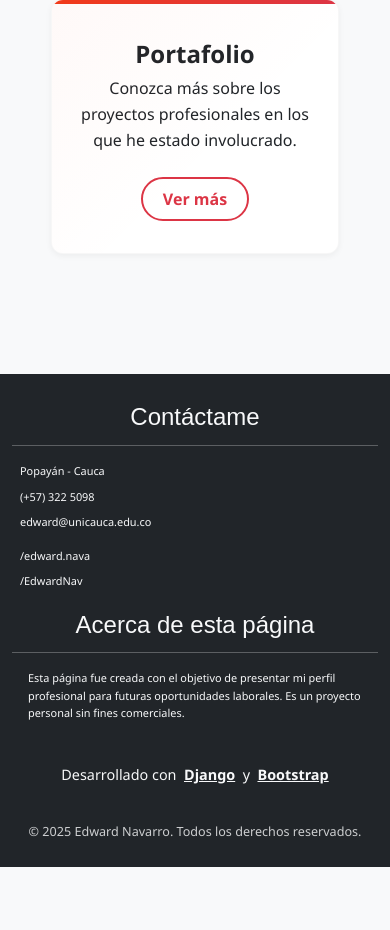
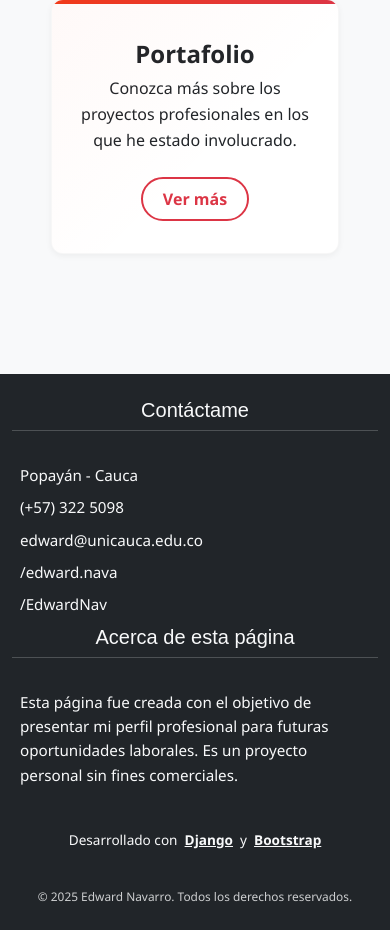
Before and after one commit to EdwardNavarroAs/portafolio, a Django app: page / in a window 390 px wide. Shown: the part 1709-2639 px from the top of the page. Before the commit the page ends 2576 px from the top, so only its background shows below. Run offline with Django 5.2, Linux system fonts and the light colour scheme.

Commit message:
corrigiento estilos del footer

```diff
--- a/miweb/static/css/base.css
+++ b/miweb/static/css/base.css
@@ -1,11 +1,23 @@
 /* --- Estilos base globales --- */
+html, body {
+    height: 100%; /* Necesario para que flex funcione a pantalla completa */
+    margin: 0;
+    padding: 0;
+}
+
 body {
+    display: flex;
+    flex-direction: column;
+    min-height: 100vh;
+
     font-family: 'Segoe UI', Roboto, Inter, sans-serif;
     line-height: 1.6;
     background-color: #f8f9fa;
     color: #212529;
-    margin: 0;
-    padding: 0;
+}
+
+main {
+    flex: 1; /* Esto hace que el contenido ocupe todo el espacio disponible */
 }
 
 h1, h2, h3, h4 {
@@ -16,6 +28,7 @@ h1, h2, h3, h4 {
 p {
     margin-bottom: 1rem;
 }
+
 
 /*estilos de los botones*/
 .btn-outline-danger {
--- a/miweb/static/css/footer.css
+++ b/miweb/static/css/footer.css
@@ -1,93 +1,93 @@
-/* Estilo general del footer */
+/* ======= ESTILOS GENERALES DEL FOOTER ======= */
 .footer {
-  margin-top: 2em;
   background-color: #0b1011;
-  color: #FFFFFF;
+  color: #ffffff;
   font-family: 'Segoe UI', Roboto, Inter, sans-serif;
-  padding-top: 2rem;
-  padding-bottom: 1rem;
+  padding: 2rem 0 1.5rem;
+  margin-top: auto;
 }
 
-/* Contenedor principal de contacto y acerca */
+/* Estructura de secciones */
 .footer-contact,
 .footer-about {
   display: flex;
   flex-direction: column;
   justify-content: flex-start;
-  height: 100%;
+  gap: 1rem;
 }
 
 /* Subtítulos */
 .footer-subtitle {
   font-family: 'Montserrat', sans-serif;
   text-align: center;
-  font-size: 4vmin;
-  border-bottom: 1px solid #ffffff44;
+  font-size: clamp(1.2rem, 2.5vw, 1.6rem);
+  border-bottom: 1px solid #ffffff33;
   padding-bottom: 0.5rem;
   margin-bottom: 1rem;
-  min-height: 3rem;
   display: flex;
+  justify-content: center;
   align-items: center;
-  justify-content: center;
 }
 
-/* Sección de contacto */
+/* Lista de contacto */
 .footer-contact__list {
   display: flex;
   flex-wrap: wrap;
   justify-content: space-between;
+  gap: 1rem;
 }
 
 .footer-contact ul {
-  width: 48%;
   list-style: none;
   padding-left: 0;
-  margin-bottom: 1rem;
+  margin: 0;
+  width: 48%;
 }
 
 .footer-contact li {
-  margin-bottom: 8px;
-  font-size: 2.8vmin;
+  margin-bottom: 0.5rem;
+  font-size: 0.95rem;
 }
 
 .footer-contact i {
-  margin-right: 6px;
+  margin-right: 8px;
+  color: #f5593d;
 }
 
 .footer-contact a {
   color: inherit;
   text-decoration: none;
   transition: color 0.3s ease;
-  cursor: auto;
 }
 
 .footer-contact a:hover {
-  color: #F5593D;
-  cursor: pointer;
+  color: #f5593d;
+  text-decoration: underline;
 }
 
-/* Sección "Acerca de esta página" */
+/* Acerca de esta página */
 .footer-about p {
-  font-size: 2.8vmin;
+  font-size: 0.95rem;
   line-height: 1.6;
   text-align: justify;
-  padding: 0 1rem;
+  padding: 0 0.5rem;
 }
 
-/* Créditos y copyright */
+/* Créditos y derechos */
 .footer-description,
 .footer-copyright {
   text-align: center;
-  font-size: 0.9rem;
+  font-size: 0.85rem;
 }
 
 .footer-description a {
   color: #ffffff;
   text-decoration: underline;
+  transition: color 0.3s ease;
 }
 
 .footer-description a:hover {
-  color: #F5593D;
+  color: #f5593d;
 }
 
 .footer-copyright {
@@ -95,20 +95,15 @@
   opacity: 0.8;
 }
 
-/* Logos tecnológicos */
-.angularlogo {
-  max-width: 40px;
-  vertical-align: middle;
-  margin-left: 4px;
-}
-
+/* Logos (si se usan) */
+.angularlogo,
 .bootstraplogo {
   max-width: 30px;
   vertical-align: middle;
-  margin-left: 4px;
+  margin-left: 6px;
 }
 
-/* Responsive */
+/* ======= RESPONSIVE ======= */
 @media (max-width: 768px) {
   .footer-contact__list {
     flex-direction: column;
@@ -123,6 +118,6 @@
   }
 
   .footer-subtitle {
-    font-size: 1.5rem;
+    font-size: 1.25rem;
   }
 }
```
